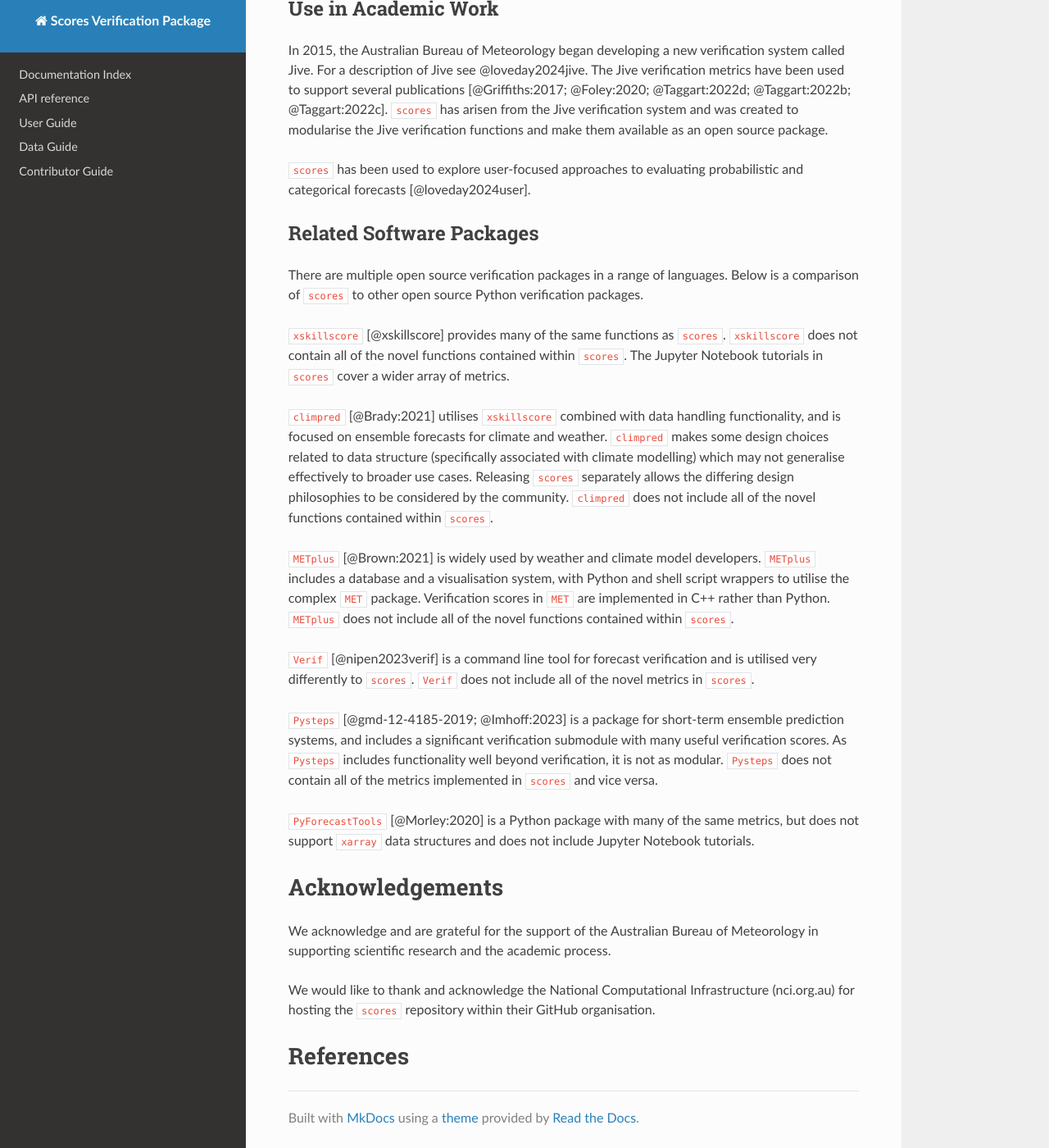
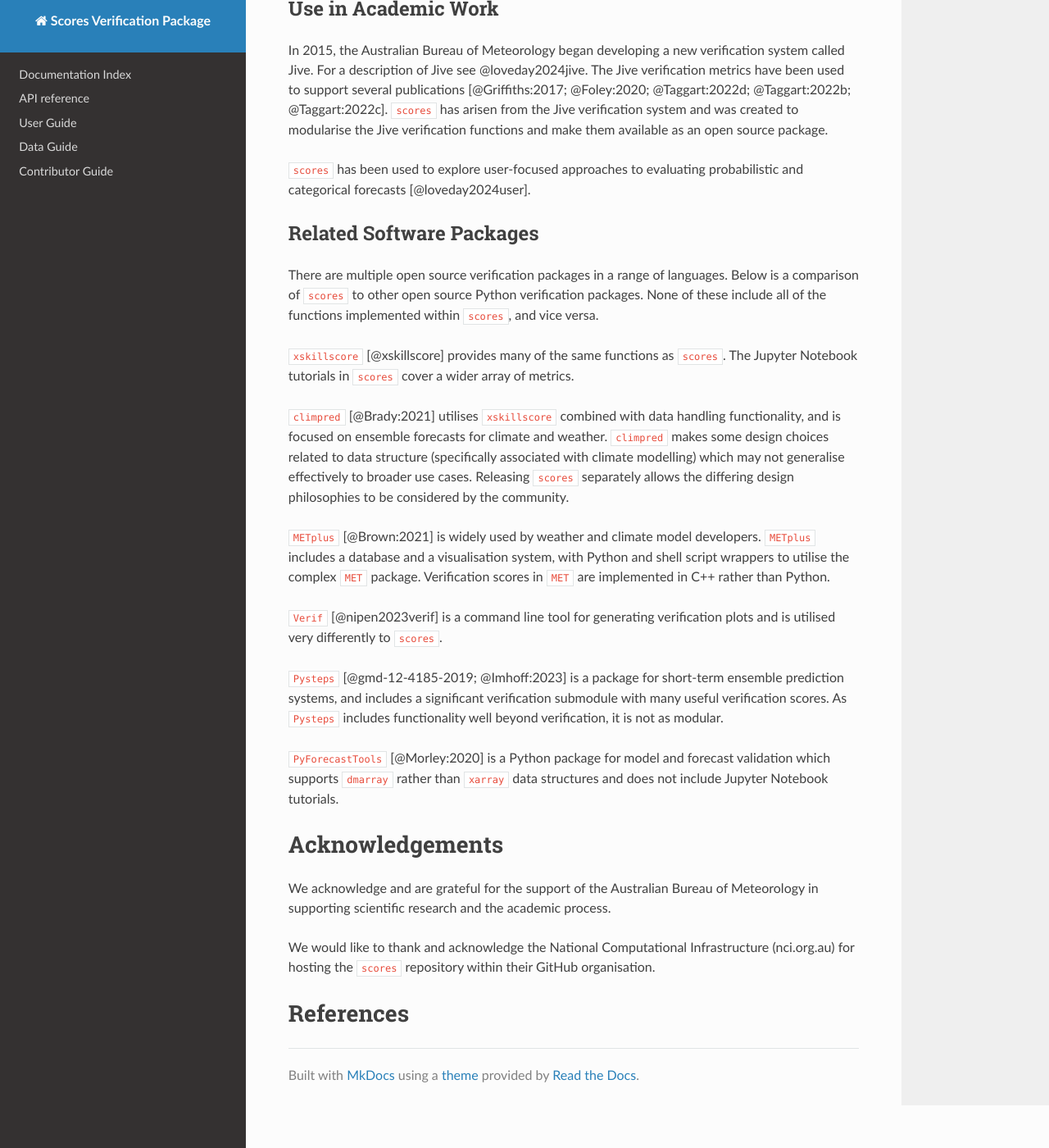
Before and after one commit to nci/scores, an MkDocs documentation site: the page built from docs/paper.md, in a window 1280 px wide and 1400 px high, scrolled down 2410 px. Shown: the whole window at 82% size. Built offline with MkDocs 1.6.1, drawn with Linux system fonts in a browser that asks for light colours; nearby versions of some CDN libraries; some of the changed text lies outside the part shown.

Commit message:
Responding to feedback from Beth

```diff
--- a/docs/paper.md
+++ b/docs/paper.md
@@ -79,7 +79,7 @@ In order to meet the needs of researchers, `scores` provides the following key b
 **Data Handling**
 
 - Works with n-dimensional data (e.g., geospatial, vertical and temporal dimensions) for both point-based and gridded data. `scores` can effectively handle the dimensionality, data size and data structures commonly utilised for:
-  - gridded Earth system data (e.g. Numerical Weather Prediction models)
+  - gridded Earth system data (e.g. numerical weather prediction models)
   - tabular, point, latitude/longitude or site-based data (e.g. forecasts for specific locations).
 - Handles missing data, masking of data and weighting of results.
 - Supports `xarray` [@Hoyer:2017] datatypes, and works with NetCDF4 [@NetCDF:2024], HDF5 [@HDF5:2020], Zarr [@zarr:2020] and GRIB [@GRIB:2024] data sources among others.
@@ -126,19 +126,19 @@ In 2015, the Australian Bureau of Meteorology began developing a new verificatio
 
 ## Related Software Packages
 
-There are multiple open source verification packages in a range of languages. Below is a comparison of `scores` to other open source Python verification packages.
+There are multiple open source verification packages in a range of languages. Below is a comparison of `scores` to other open source Python verification packages. None of these include all of the functions implemented within `scores`, and vice versa.
 
-`xskillscore` [@xskillscore] provides many of the same functions as `scores`. `xskillscore` does not contain all of the novel functions contained within `scores`. The Jupyter Notebook tutorials in `scores` cover a wider array of metrics.
+`xskillscore` [@xskillscore] provides many of the same functions as `scores`. The Jupyter Notebook tutorials in `scores` cover a wider array of metrics.
 
-`climpred` [@Brady:2021] utilises `xskillscore` combined with data handling functionality, and is focused on ensemble forecasts for climate and weather. `climpred` makes some design choices related to data structure (specifically associated with climate modelling) which may not generalise effectively to broader use cases. Releasing `scores` separately allows the differing design philosophies to be considered by the community. `climpred` does not include all of the novel functions contained within `scores`.
+`climpred` [@Brady:2021] utilises `xskillscore` combined with data handling functionality, and is focused on ensemble forecasts for climate and weather. `climpred` makes some design choices related to data structure (specifically associated with climate modelling) which may not generalise effectively to broader use cases. Releasing `scores` separately allows the differing design philosophies to be considered by the community.
 
-`METplus` [@Brown:2021] is widely used by weather and climate model developers. `METplus` includes a database and a visualisation system, with Python and shell script wrappers to utilise the complex `MET` package. Verification scores in `MET` are implemented in C++ rather than Python.  `METplus` does not include all of the novel functions contained within `scores`.
+`METplus` [@Brown:2021] is widely used by weather and climate model developers. `METplus` includes a database and a visualisation system, with Python and shell script wrappers to utilise the complex `MET` package. Verification scores in `MET` are implemented in C++ rather than Python.
 
-`Verif` [@nipen2023verif] is a command line tool for forecast verification and is utilised very differently to `scores`. `Verif` does not include all of the novel metrics in `scores`.
+`Verif` [@nipen2023verif] is a command line tool for generating verification plots and is utilised very differently to `scores`.
 
-`Pysteps` [@gmd-12-4185-2019; @Imhoff:2023] is a package for short-term ensemble prediction systems, and includes a significant verification submodule with many useful verification scores. As `Pysteps` includes functionality well beyond verification, it is not as modular. `Pysteps` does not contain all of the metrics implemented in `scores` and vice versa.
+`Pysteps` [@gmd-12-4185-2019; @Imhoff:2023] is a package for short-term ensemble prediction systems, and includes a significant verification submodule with many useful verification scores. As `Pysteps` includes functionality well beyond verification, it is not as modular.
 
-`PyForecastTools` [@Morley:2020] is a Python package with many of the same metrics, but does not support `xarray` data structures and does not include Jupyter Notebook tutorials.
+`PyForecastTools` [@Morley:2020] is a Python package for model and forecast validation which supports `dmarray` rather than `xarray` data structures and does not include Jupyter Notebook tutorials.
 
 # Acknowledgements
 
```
Also changed, not shown: other parts of docs/paper.md (+3 -3 lines).
